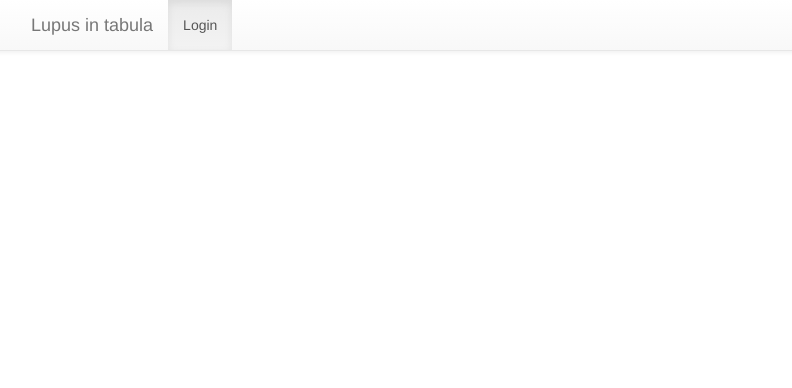
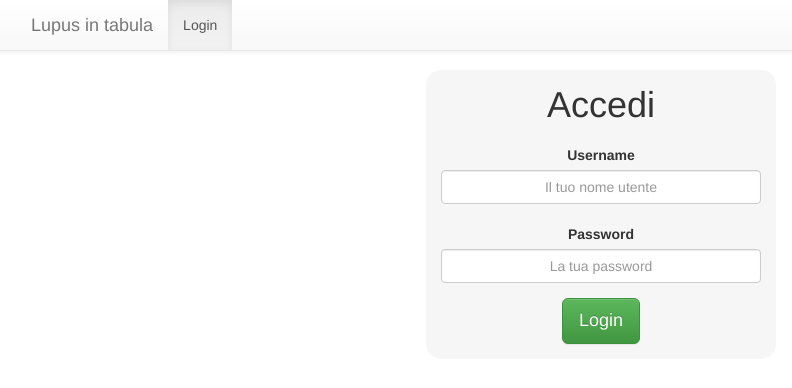
Before and after one commit to lupus-dev/lupus, a PHP site: page /lupus/login in a window 1280 px wide. Shown: the top 388 px of the page, without its empty margins (39-831 px from the left). Run offline with PHP 8.4, Linux system fonts and the light colour scheme.

Commit message:
Aggiunta versione spartana per il login Definite meglio le API: - Creato un wrapper apposito per esse - Aggiunte api: login, logout, version - Risposta codificata in json e utilizzo degli HTTP code

```diff
--- a/api/index.php
+++ b/api/version/version.php
@@ -7,6 +7,6 @@
  * - 2014 Edoardo Morassutto <edoardo.morassutto@gmail.com>
  */
 
-// qui andranno le api
-?>
-apiiiii
+response(200, array(
+    "version" => "0.1-alpha"
+));
--- a/core/classes/class.Database.php
+++ b/core/classes/class.Database.php
@@ -49,4 +49,12 @@ class Database {
             $res[] = $row;
         return $res;
     }
+    /**
+     * Effettua l'escape di una stringa usando il database connesso
+     * @param string $string Stringa da "escappare"
+     * @return string La stringa sicuras
+     */
+    public static function escape($string) {
+        return Database::$mysqli->escape_string($string);
+    }
 }
--- /dev/null
+++ b/core/classes/class.User.php
@@ -0,0 +1,95 @@
+<?php
+
+/*
+ * Lupus in Tabula
+ * ...un progetto di Edoardo Morassutto
+ * Contributors:
+ * - 2014 Edoardo Morassutto <edoardo.morassutto@gmail.com>
+ */
+
+/**
+ * Classe che contiene le informazioni di un utente
+ */
+class User {
+    /**
+     * Identificativo dell'utente
+     * @var int
+     */
+    public $id_user;
+    /**
+     * Username dell'utente
+     * @var string
+     */
+    public $username;
+    /**
+     * Livello dell'utente
+     * @var int
+     */
+    public $level;
+    /**
+     * Costruttore privato...
+     */
+    private function __construct() {
+
+    }
+    /**
+     * Crea un'istanza di \User dal suo identificativo
+     * @param int $id Identificativo dell'utente
+     * @return boolean|\User L'utente con l'identificativo specificato. False
+     * se non è stato trovato
+     */
+    public static function fromIdUser($id) {
+        $id = intval($id);
+
+        $query = "SELECT id_user,username,level FROM user WHERE id_user=$id";
+        $res = Database::query($query);
+
+        if (count($res) != 1)
+            return false;
+
+        $user = new User();
+        $user->id_user = $res[0]["id_user"];
+        $user->username = $res[0]["username"];
+        $user->level = $res[0]["level"];
+
+        return $user;
+    }
+    /**
+     * Crea un'istanza di \User dal suo username
+     * @param string $username Username dell'utente
+     * @return boolean|\User L'utente con lo username specificato. False se non
+     * è stato trovato
+     */
+    public static function fromUsername($username) {
+        $username = Database::escape($username);
+
+        $query = "SELECT id_user,username,level FROM user WHERE username='$username'";
+        $res = Database::query($query);
+
+        if (count($res) != 1)
+            return false;
+
+        $user = new User();
+        $user->id_user = $res[0]["id_user"];
+        $user->username = $res[0]["username"];
+        $user->level = $res[0]["level"];
+
+        return $user;
+    }
+
+    /**
+     * Controlla se la coppia username/password è corretta
+     * @param string $username Nome utente
+     * @param string $password Password
+     * @return int|bool False se username/password sono errati, l'id dell'utente
+     * se sono corretti
+     */
+    public static function checkLogin($username, $password) {
+        $username = Database::escape($username);
+        $password = Database::escape($password);
+
+        $query = "SELECT id_user FROM user WHERE username='$username' AND password=SHA1('$password')";
+        $res = Database::query($query);
+        return count($res) == 1 ? $res[0]["id_user"] : false;
+    }
+}
--- /dev/null
+++ b/core/functions/redirect.php
@@ -0,0 +1,20 @@
+<?php
+
+/*
+ * Lupus in Tabula
+ * ...un progetto di Edoardo Morassutto
+ * Contributors:
+ * - 2014 Edoardo Morassutto <edoardo.morassutto@gmail.com>
+ */
+
+/**
+ * Propone un redirect alla pagina specificata e termina lo script
+ * @global string $baseDir
+ * @param string $url URL di destinazione
+ * @example redirect("index"); Effettua il redirect alla pagina iniziale del sito
+ */
+function redirect($url) {
+    global $baseDir;
+    header("Location: $baseDir/$url");
+    exit();
+}
--- /dev/null
+++ b/core/functions/response.php
@@ -0,0 +1,16 @@
+<?php
+
+/*
+ * Lupus in Tabula
+ * ...un progetto di Edoardo Morassutto
+ * Contributors:
+ * - 2014 Edoardo Morassutto <edoardo.morassutto@gmail.com>
+ */
+
+function response($code, array $response) {
+	$httpCode = response_code($code);
+	header("HTTP/1.0 $code $httpCode");
+	header("content-type: application/json");
+	echo json_encode($response, JSON_PRETTY_PRINT);
+	exit;
+}
--- a/core/init.php
+++ b/core/init.php
@@ -25,3 +25,13 @@
 $baseDir = "/lupus";
 
 session_start();
+
+$id_user = false;
+$login = false;
+$user = null;
+
+if (isset($_SESSION["id_user"])) {
+    $id_user = $_SESSION["id_user"];
+    $login = true;
+    $user = User::fromIdUser($id_user);
+}
--- a/css/theme.css
+++ b/css/theme.css
@@ -0,0 +1 @@
+body{padding-top:70px;padding-bottom:30px}.login-form{width:100%;padding:15px;border-radius:15px;text-align:center;background-color:#f6f6f6}.login-form h1{margin:0px}.login-form label{margin-top:20px}.login-form input{text-align:center}.login-form #do-login{margin-top:15px}
--- /dev/null
+++ b/js/login.js
@@ -0,0 +1,36 @@
+/*
+ * Lupus in Tabula
+ * ...un progetto di Edoardo Morassutto
+ * Contributors:
+ * - 2014 Edoardo Morassutto <edoardo.morassutto@gmail.com>
+ */
+
+var APIdir = "/lupus/api";
+
+function login() {
+	var username = $("#username").val();
+	var password = $("#password").val();
+	$.ajax({
+		url: APIdir + "/login",
+		type: 'GET',
+		dataType: 'json',
+		data: {
+			"username": username,
+			"password": password
+		},
+		success: function(data, textStatus, jqXHR) {
+			document.location.href = "index";
+		},
+		error: function(jqXHR, textStatus, errorThrown) {
+			console.error(jqXHR);
+		}
+	});
+}
+
+$(function() {
+	var form = $(".login-form");
+	form.on("submit", function(e) {
+		e.preventDefault();
+		login();
+	});
+});
--- a/pages/common/navbar.php
+++ b/pages/common/navbar.php
@@ -19,7 +19,11 @@
         </div>
         <div class="collapse navbar-collapse">
             <ul class="nav navbar-nav">
-                <li class="active"><a href="<?= $baseDir ?>/login">Login</a></li>
+                <?php if (!$login): ?>
+                    <li class="active"><a href="<?= $baseDir ?>/login">Login</a></li>
+                <?php else: ?>
+                    <li><a href="<?= $baseDir ?>/index">Home</a></li>
+                <?php endif; ?>
             </ul>
         </div>
     </div>
--- a/pages/index.php
+++ b/pages/index.php
@@ -5,6 +5,10 @@
  * Contributors:
  * - 2014 Edoardo Morassutto <edoardo.morassutto@gmail.com>
  */
+
+if (!$login)
+    redirect("login");
+
 ?>
 <!doctype html>
 <html>
@@ -13,7 +17,7 @@
         <title>Index - Lupus in Tabula</title>
     </head>
     <body>
-        <div class="container">
+        <div class="container" role="main">
             <?php include __DIR__ . "/common/navbar.php"; ?>
         </div>
     </body>
--- a/pages/login.php
+++ b/pages/login.php
@@ -7,16 +7,21 @@
  * - 2014 Edoardo Morassutto <edoardo.morassutto@gmail.com>
  */
 
+if ($login)
+    redirect("index");
+
 ?>
 <!doctype html>
 <html>
     <head>
         <?php include __DIR__ . "/common/head.php"; ?>
         <title>Login - Lupus in Tabula</title>
+        <?php insertScript("login.js"); ?>
     </head>
     <body>
         <div class="container">
             <?php include __DIR__ . "/common/navbar.php"; ?>
+            <?php include __DIR__ . "/login/content.php"; ?>
         </div>
     </body>
 </html>
--- /dev/null
+++ b/pages/login/content.php
@@ -0,0 +1,21 @@
+<?php
+
+/*
+ * Lupus in Tabula
+ * ...un progetto di Edoardo Morassutto
+ * Contributors:
+ * - 2014 Edoardo Morassutto <edoardo.morassutto@gmail.com>
+ */
+
+?>
+<div class="col-md-4 col-md-offset-4">
+    <form class="login-form" action="#">
+        <h1>Accedi</h1>
+        <label>Username</label>
+        <input type="text" class="form-control" name="username" id="username" placeholder="Il tuo nome utente">
+        <label>Password</label>
+        <input type="password" class="form-control" name="password" id="password" placeholder="La tua password">
+
+        <button type="submit" class="btn btn-success btn-lg" id="do-login">Login</button>
+    </form>
+</div>
--- /dev/null
+++ b/scss/_login/_login.scss
@@ -0,0 +1,34 @@
+/*
+Lupus in Tabula
+...un progetto di Edoardo Morassutto
+Contributors:
+- 2014 Edoardo Morassutto <edoardo.morassutto@gmail.com>
+*/
+
+.login-form {
+	$padding: 15px;
+	$border-radius: 15px;
+	$background-color: #f6f6f6;
+	$h1-margin: 0px;
+	$label-margin-top: 20px;
+	$login-margin-top: 15px;
+
+	width: 100%;
+	padding: $padding;
+	border-radius: 15px;
+	text-align: center;
+	background-color: $background-color;
+
+	h1 {
+		margin: $h1-margin;
+	}
+	label {
+		margin-top: $label-margin-top;
+	}
+	input {
+		text-align: center;
+	}
+	#do-login {
+		margin-top: $login-margin-top;
+	}
+}
--- a/scss/theme.scss
+++ b/scss/theme.scss
@@ -4,3 +4,10 @@ Lupus in Tabula
 Contributors:
 - 2014 Edoardo Morassutto <edoardo.morassutto@gmail.com>
 */
+
+body {
+    padding-top: 70px;
+    padding-bottom: 30px;
+}
+
+@import "_login/_login.scss";
--- a/wrapper.php
+++ b/wrapper.php
@@ -17,9 +17,12 @@ $request = isset($_GET["request"]) ? $_GET["request"] : "";
 // i valori:
 //   - se terminano con .php verranno inclusi
 //   - altrimenti ci sarà un redirect
+// al primo match la valutazione si ferma
 $paths = array(
+    "/^api\/(.*)/" => "../api/api.php",
     "/^index$/" => "index.php",
     "/^login$/" => "login.php",
+    // tutto quello che non è riconoscuto rimanda all'index
     "/.*/" => "index"
 );
 
```
Also changed, not shown: api/api.php (added, +29 -0 lines), api/login/login.php (added, +23 -0 lines), api/logout/logout.php (added, +18 -0 lines), core/functions/responseCode.php (added, +89 -0 lines), .htaccess.
